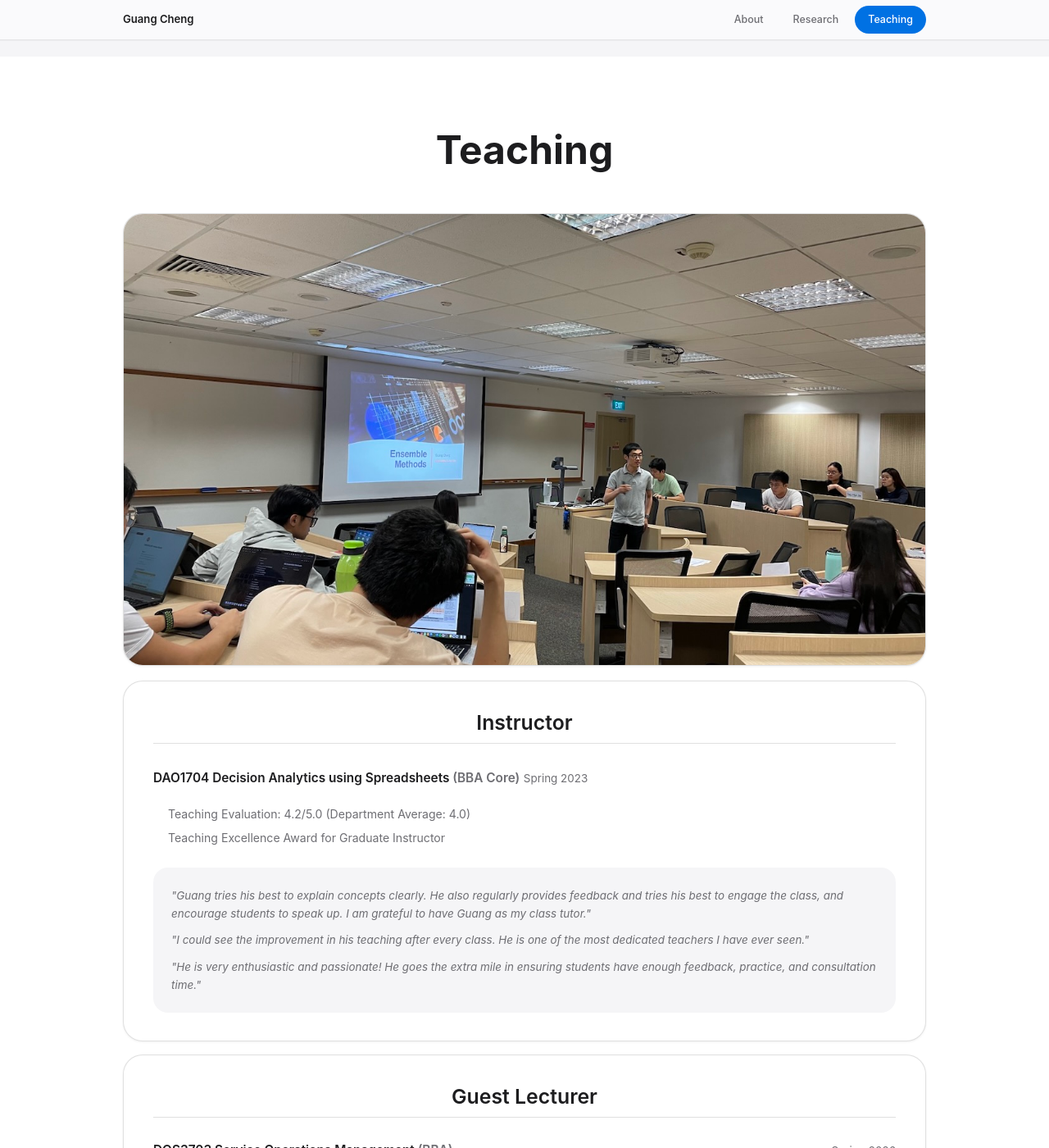
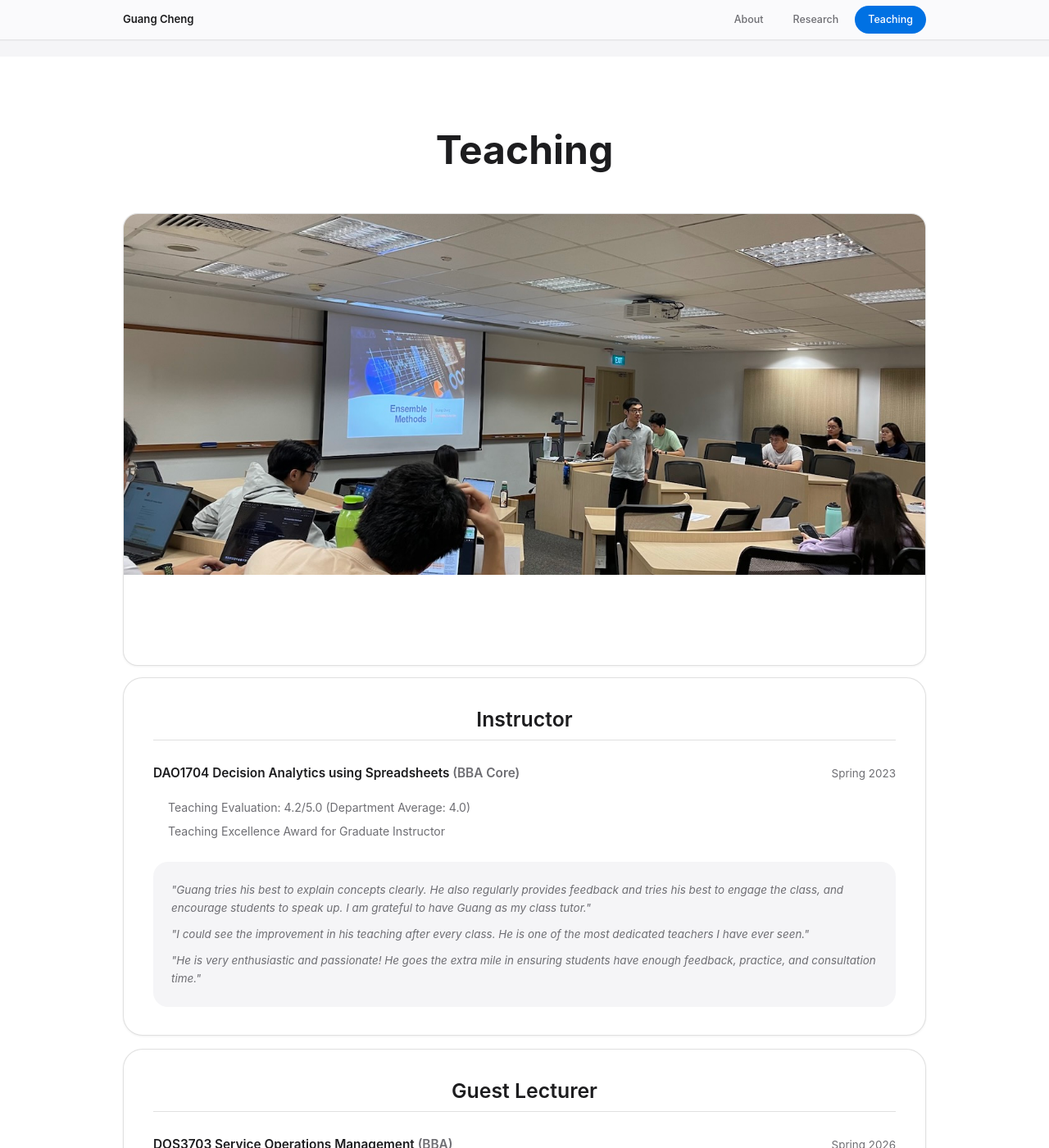
Before and after one commit to gcheng-nus/gcheng-nus.github.io, a Jekyll site: the page built from _pages/main.md, in a window 1280 px wide and 1400 px high, scrolled down 3554 px. Shown: the whole window at 82% size. Built offline with Jekyll 4.4.1, drawn with Linux system fonts in a browser that asks for light colours; comment, search, counter and statistics services are not loaded.

Commit message:
update teaching format

```diff
--- a/_pages/main.md
+++ b/_pages/main.md
@@ -162,8 +162,8 @@ redirect_from:
       <h3 class="section-subtitle">Instructor</h3>
       <ul class="teaching-list">
         <li>
-          <div><span class="teaching-course">DAO1704 Decision Analytics using Spreadsheets <span class="teaching-course-level">(BBA Core)</span></span>
-          <span class="teaching-term">Spring 2023</span></div>
+          <span class="teaching-course">DAO1704 Decision Analytics using Spreadsheets <span class="teaching-course-level">(BBA Core)</span></span>
+          <span class="teaching-term">Spring 2023</span>
           <ul class="teaching-highlight">
             <li>Teaching Evaluation: 4.2/5.0 (Department Average: 4.0)</li>
             <li>Teaching Excellence Award for Graduate Instructor</li>
--- a/assets/css/academic.scss
+++ b/assets/css/academic.scss
@@ -555,19 +555,22 @@ body.academic-site {
 
 .teaching-photo {
   overflow: hidden;
-  width: 100%;
   margin: 0 auto 18px;
   aspect-ratio: 16 / 9;
   border: 1px solid var(--academic-border);
   border-radius: var(--academic-card-radius);
   background: var(--academic-bg);
   box-shadow: var(--academic-shadow);
+  aspect-ratio: 16 / 9;
+  border-radius: 20px;
+  margin-bottom: 14px;
+  border-radius: 18px;
 }
 
 .teaching-photo img {
   display: block;
   width: 100%;
-  height: 100%;
+  height: 80%;
   object-fit: cover;
   object-position: center center;
 }
@@ -954,11 +957,6 @@ body.academic-site {
     padding: 28px;
   }
 
-  .teaching-photo {
-    aspect-ratio: 16 / 9;
-    border-radius: 20px;
-  }
-
   .interests-grid {
     grid-template-columns: 1fr;
     gap: 22px;
@@ -1023,11 +1021,6 @@ body.academic-site {
     padding: 22px;
   }
 
-  .teaching-photo {
-    margin-bottom: 14px;
-    border-radius: 18px;
-  }
-
   .section-title {
     font-size: 2rem;
   }
```
